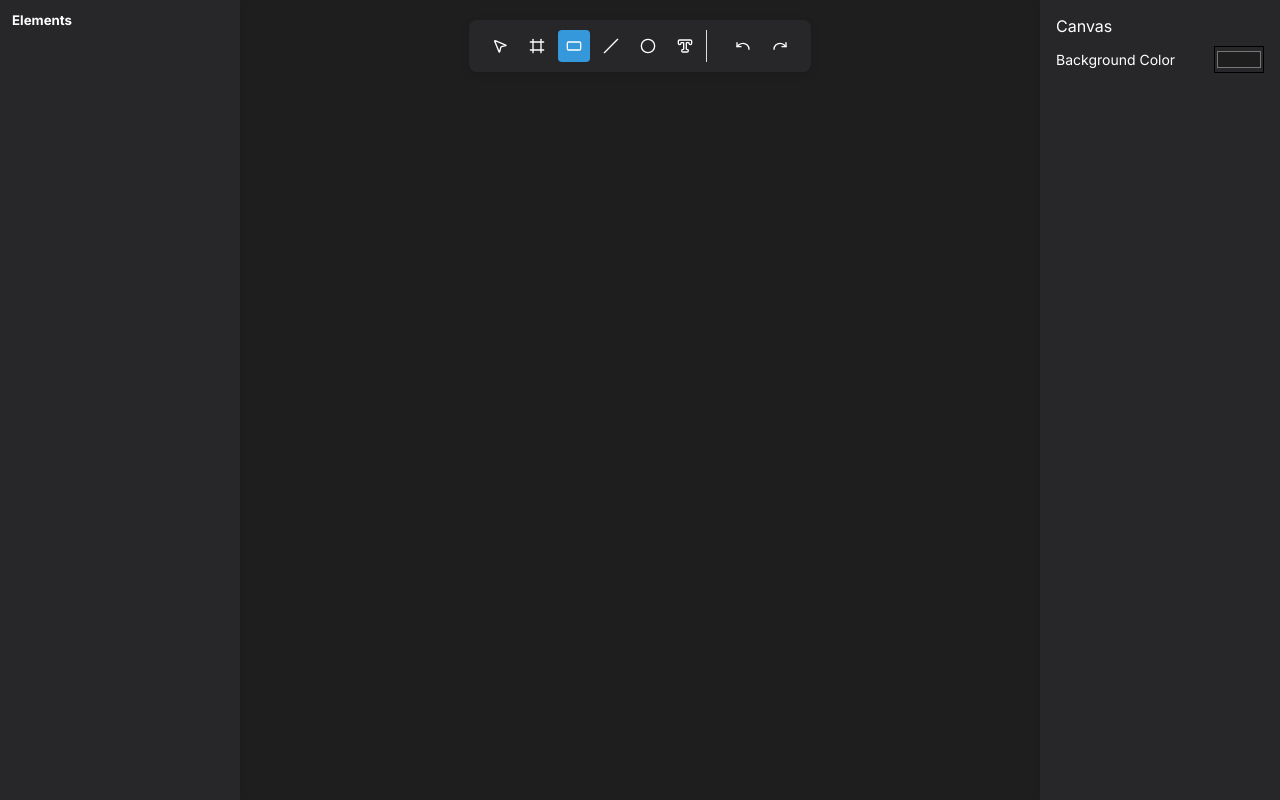
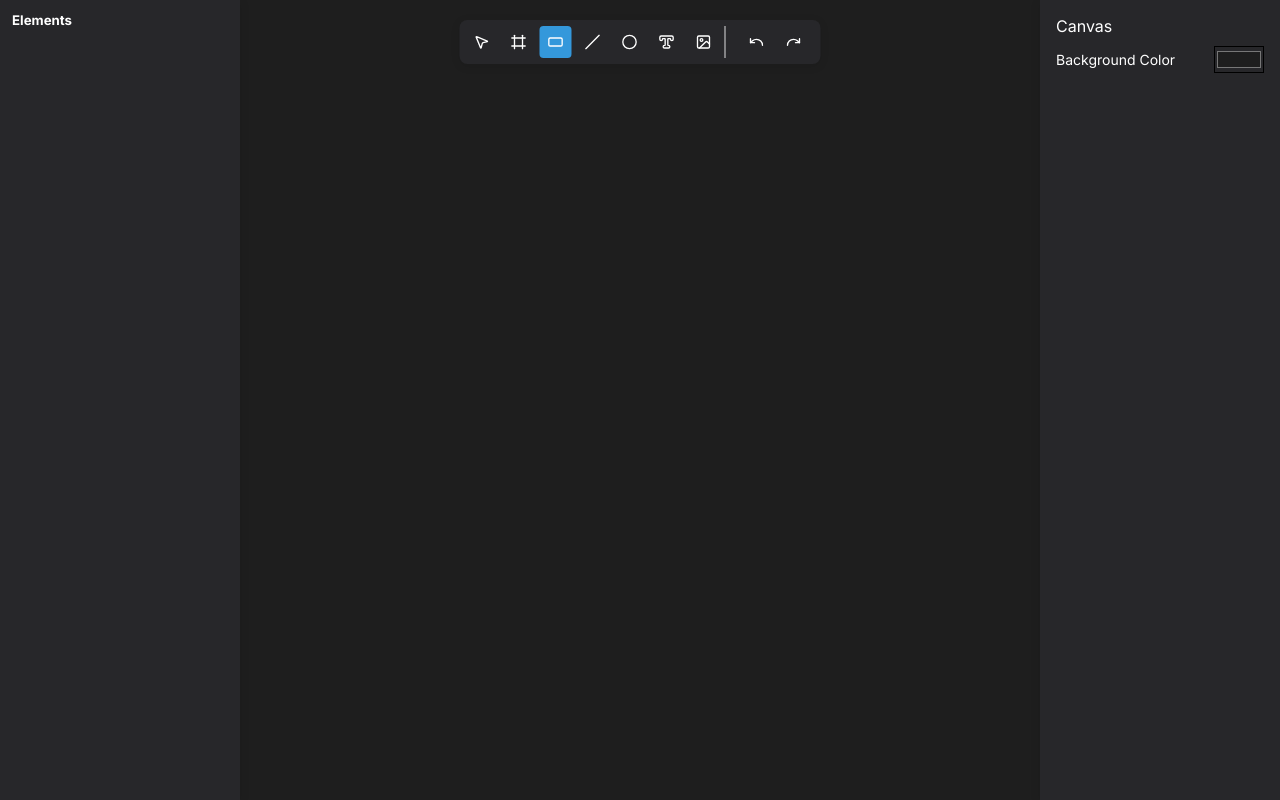
Before and after one commit to hc-b666/sketchvue, a Vue app: page / in a window 1280 px wide. Built offline with nearby package versions, Linux system fonts and the light colour scheme.

Commit message:
fix: bugs

```diff
--- a/src/App.vue
+++ b/src/App.vue
@@ -20,6 +20,7 @@ import IconTypeOutline from './icons/IconTypeOutline.vue';
 import IconFrame from './icons/IconFrame.vue';
 import IconUndo from './icons/IconUndo.vue';
 import IconRedo from './icons/IconRedo.vue';
+import IconImage from './icons/IconImage.vue';
 
 String.prototype.toCapitalize = function () {
   return this.charAt(0).toUpperCase() + this.slice(1).toLowerCase();
@@ -31,7 +32,20 @@ const textarea = ref(null);
  * @type {CanvasRenderingContext2D}
  */
 let ctx = null;
-const tools = ['selection', 'frame', 'rectangle', 'line', 'ellipse', 'text'];
+const tools = ['selection', 'frame', 'rectangle', 'line', 'ellipse', 'text', 'image'];
+function changeTool(newTool) {
+  action.value = 'none';
+  selectedElement.value = null;
+  selectedElement2.value = null;
+
+  if (newTool === 'image') {
+
+    return;
+  }
+
+  if (tools.includes(newTool)) tool.value = newTool;
+}
+
 /**
  * @type {Generator}
  */
@@ -52,6 +66,7 @@ const toolIcons = {
   ellipse: IconCircle,
   text: IconTypeOutline,
   frame: IconFrame,
+  image: IconImage,
 };
 
 const { state: elements, setState: setElements, undo, redo } = useHistory([]);
@@ -246,6 +261,7 @@ function drawElement(drawer, element) {
     case 'text':
       ctx.textBaseline = 'top';
       ctx.font = '16px Arial';
+      ctx.fillStyle = 'white';
       ctx.fillText(element.text, element.x1, element.y1);
       break;
     default:
@@ -672,7 +688,7 @@ function setSelectedElement(el) {
   <div id="app">
     <div id="toolbar">
       <div class="tool-section">
-        <button v-for="t in tools" :key="t" @click="tool = t" :class="{ active: tool === t }">
+        <button v-for="t in tools" :key="t" @click="changeTool(t)" :class="{ active: tool === t }">
           <component :is="toolIcons[t]" style="width: 16px; height: 16px;"></component>
         </button>
       </div>
@@ -891,7 +907,7 @@ function setSelectedElement(el) {
 }
 
 #toolbar {
-  padding: 10px;
+  padding: 6px;
   background-color: oklch(27.4% 0.006 286.033);
   border-radius: 8px;
   box-shadow: 0 2px 10px rgba(0, 0, 0, 0.1);
@@ -909,7 +925,7 @@ function setSelectedElement(el) {
   display: flex;
   align-items: center;
   gap: 5px;
-  padding: 0 5px;
+  padding-right: 5px;
   border-right: 1px solid #ddd;
 }
 
--- /dev/null
+++ b/src/icons/IconImage.vue
@@ -0,0 +1,8 @@
+<template>
+  <svg xmlns="http://www.w3.org/2000/svg" width="24" height="24" viewBox="0 0 24 24" fill="none" stroke="currentColor"
+    stroke-width="2" stroke-linecap="round" stroke-linejoin="round" class="lucide lucide-image-icon lucide-image">
+    <rect width="18" height="18" x="3" y="3" rx="2" ry="2" />
+    <circle cx="9" cy="9" r="2" />
+    <path d="m21 15-3.086-3.086a2 2 0 0 0-2.828 0L6 21" />
+  </svg>
+</template>
--- a/src/utils/coordinates.js
+++ b/src/utils/coordinates.js
@@ -1,17 +1,11 @@
 export function adjustElementCoordinates(element) {
   const { type, x1, y1, x2, y2, shapeNumber } = element;
-  if (type === "rectangle" || type === "frame") {
+  if (type === "rectangle" || type === "frame" || type === "ellipse") {
     const minX = Math.min(x1, x2);
     const maxX = Math.max(x1, x2);
     const minY = Math.min(y1, y2);
     const maxY = Math.max(y1, y2);
     return { x1: minX, y1: minY, x2: maxX, y2: maxY, shapeNumber };
-  } else if (type === "ellipse") {
-    const x = (x1 + x2) / 2;
-    const y = (y1 + y2) / 2;
-    const rX = Math.abs(x1 - x2) / 2;
-    const rY = Math.abs(y1 - y2) / 2;
-    return { x, y, rX, rY, shapeNumber };
   } else {
     if (x1 < x2 || (x1 === x2 && y1 < y2)) {
       return { x1, y1, x2, y2, shapeNumber };
@@ -22,7 +16,7 @@ export function adjustElementCoordinates(element) {
 }
 
 export const adjustmentRequired = (type) =>
-  ["line", "rectangle", "frame"].includes(type);
+  ["line", "rectangle", "frame", "ellipse"].includes(type);
 
 export const nearPoint = (x, y, x1, y1, name) => {
   return Math.abs(x - x1) < 5 && Math.abs(y - y1) < 5 ? name : null;
@@ -84,7 +78,21 @@ export function positionWithinElement(ctx, x, y, element) {
       const topRight = nearPoint(x, y, x2, y1, "tr");
       const bottomLeft = nearPoint(x, y, x1, y2, "bl");
       const bottomRight = nearPoint(x, y, x2, y2, "br");
-      return ellipseInside || topLeft || topRight || bottomLeft || bottomRight;
+      const topEllipse = onLine(x1, y1, x2, y1, x, y, 1, "t");
+      const bottomEllipse = onLine(x1, y2, x2, y2, x, y, 1, "b");
+      const leftEllipse = onLine(x1, y1, x1, y2, x, y, 1, "l");
+      const rightEllipse = onLine(x2, y1, x2, y2, x, y, 1, "r");
+      return (
+        ellipseInside ||
+        topLeft ||
+        topRight ||
+        bottomLeft ||
+        bottomRight ||
+        topEllipse ||
+        bottomEllipse ||
+        leftEllipse ||
+        rightEllipse
+      );
     case "text":
       const textWidth = ctx.measureText(element.text).width;
       const textHeight = 16;
```
